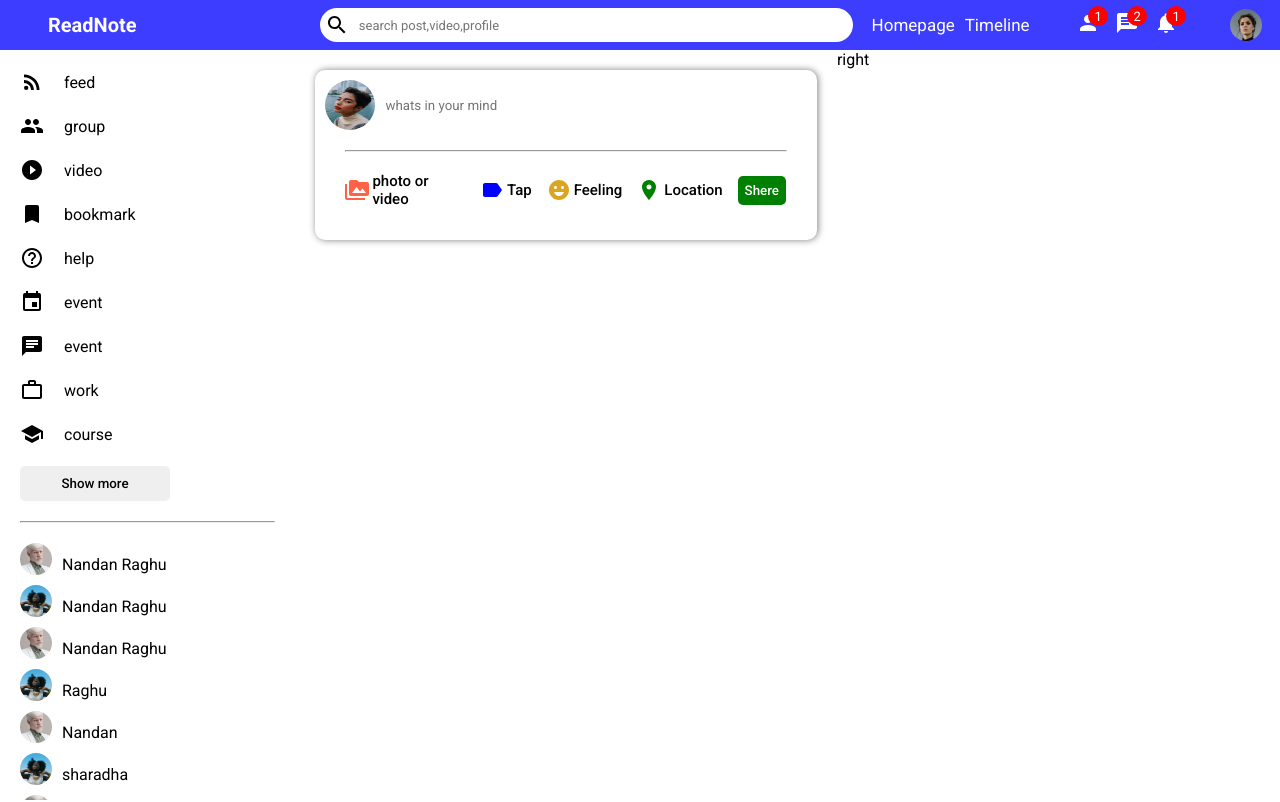
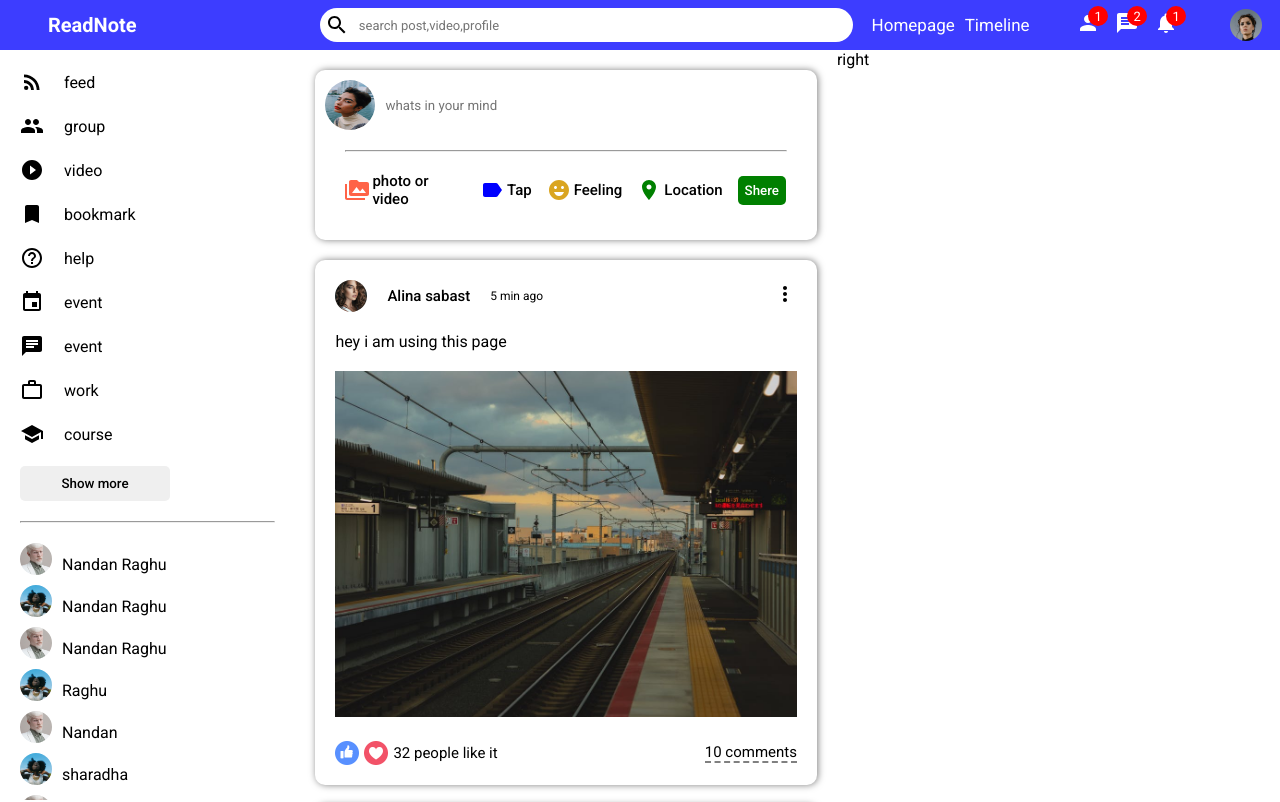
Before and after one commit to NandanR06/Full-stack-social-media-app, a React (Vite) app in the folder Frontend/: page / in a window 1280 px wide. Shown: the top 802 px of the page. Built offline with nearby package versions, Linux system fonts and the light colour scheme.

Commit message:
post of the user

```diff
--- a/Frontend/src/components/feed/Feed.jsx
+++ b/Frontend/src/components/feed/Feed.jsx
@@ -1,12 +1,17 @@
 import React from 'react'
 import "./Feed.css"
 import Shere from '../share/Shere'
+import Post from '../post/Post'
 
 export default function Feed() {
   return (
     <div className='feed'>
       <div className="feed-wrapper">
         <Shere/>
+        <Post/>
+        <Post/>
+        <Post/>
+        <Post/>
       </div>
     </div>
   )
--- /dev/null
+++ b/Frontend/src/components/post/Post.css
@@ -0,0 +1,71 @@
+.post{
+    width: 100%;
+    border-radius: 10px;
+    box-shadow: 1px 0px 7px 0px rgba(0, 0, 0, 0.5);
+    -webkit-box-shadow: 1px 0px 7px 0px rgba(0, 0, 0, 0.5);
+    -moz-box-shadow: 1px 0px 7px 0px rgba(0, 0, 0, 0.5);
+        margin :20px 0px;
+}
+.post-profile{
+    width: 32px;
+    height: 32px;
+    border-radius: 50%;
+    object-fit: cover;
+}
+.post-wrapper{
+    padding: 20px;
+}
+.post-top{
+    display: flex;
+    align-items: center;
+    justify-content: space-between;
+}
+.post-top-left{
+    display: flex;
+    align-items: center;
+
+}
+
+.post-profile-name{
+    margin: 0 20px;
+    font-size: 15px;
+    font-weight: 500;
+}
+.post-profile-data{
+    font-size: 12px;
+}
+.post-center{
+    margin: 20px 0;
+}
+.post-center-image{
+    margin-top: 20px;
+    width: 100%;
+    max-height: 500px;
+    object-fit: contain;
+}
+
+.post-bottom{
+    display: flex;
+    align-items: center;
+    justify-content: space-between;
+}
+.post-bottom-left{
+    display: flex;
+    align-items: center;
+}
+.post-bottom-left-like-icon{
+    width: 24px;
+    height: 24px;
+    margin-right: 5px;
+    cursor: pointer;
+}
+
+.post-like-counter{
+    font-size: 15px;
+}
+
+.post-comment-text{
+    border-bottom: 2px dashed gray;
+    font-size: 15px;
+    cursor: pointer;
+}
--- /dev/null
+++ b/Frontend/src/components/post/Post.jsx
@@ -0,0 +1,42 @@
+import React from 'react'
+import './Post.css'
+import image8 from "../../assets/person/8.jpeg"
+import post1 from "../../assets/post/1.jpeg"
+import MoreVertIcon from '@mui/icons-material/MoreVert';
+import heart from "../../assets/heart.png"
+import like from "../../assets/like.png"
+
+
+
+export default function Post() {
+    return (
+        <div className='post'>
+            <div className="post-wrapper">
+                <div className="post-top">
+                    <div className="post-top-left">
+                        <img src={image8} alt="" className='post-profile' />
+                        <span className="post-profile-name">Alina sabast</span>
+                        <span className="post-profile-data">5 min ago</span>
+                    </div>
+                    <div className="post-top-right">
+                        <MoreVertIcon />
+                    </div>
+                </div>
+                <div className="post-center">
+                    <span className="post-center-text">hey i am using this page</span>
+                    <img src={post1} alt="" className='post-center-image' />
+                </div>
+                <div className="post-bottom">
+                    <div className="post-bottom-left">
+                        <img src={like} alt="" className='post-bottom-left-like-icon' />
+                        <img src={heart} alt="" className='post-bottom-left-like-icon' />
+                        <span className="post-like-counter">32 people like it</span>
+                    </div>
+                    <div className="post-bottom-right">
+                        <div className="post-comment-text">10 comments</div>
+                    </div>
+                </div>
+            </div>
+        </div>
+    )
+}
```
